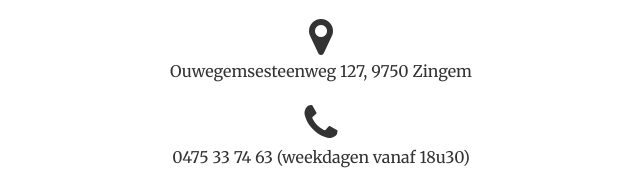
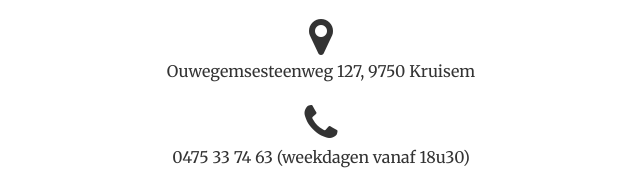
Before and after one commit to dirkallaert/dirkallaert.github.io, a plain HTML site: page index.html in a window 1280 px wide. Shown: the part 3698-3884 px from the top of the page, 319-959 px from the left. Drawn offline with nearby package versions, Linux system fonts and the light colour scheme; some packages are replaced by stand-ins of ours; a script that the page names is missing.

Commit message:
new dimensions

```diff
--- a/index.html
+++ b/index.html
@@ -240,7 +240,7 @@ ga('send', 'pageview', {'anonymizeIp': true});
                 <hr class="primary">
                 <p>Klaar om je feest te organiseren. Fantastisch! Bel of mail ons voor een afspraak</p>
 				<i class="fa fa-map-marker fa-3x wow bounceIn" data-wow-delay=".1s"></i>
-                <p>Ouwegemsesteenweg 127, 9750 Zingem</p>
+                <p>Ouwegemsesteenweg 127, 9750 Kruisem</p>
 				<i class="fa fa-phone fa-3x wow bounceIn"></i>
                 <p>0475 33 74 63 (weekdagen vanaf 18u30)</p>
 				<i class="fa fa-envelope-o fa-3x wow bounceIn" data-wow-delay=".1s"></i>
```
